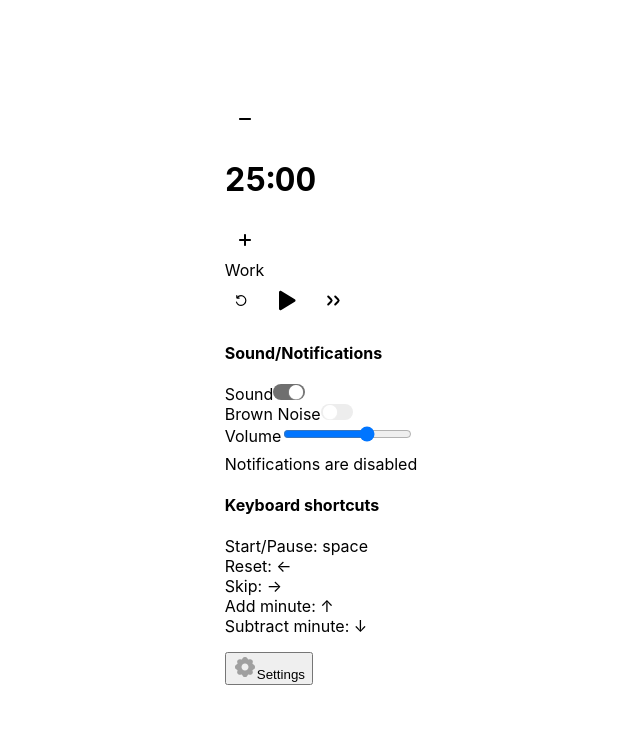
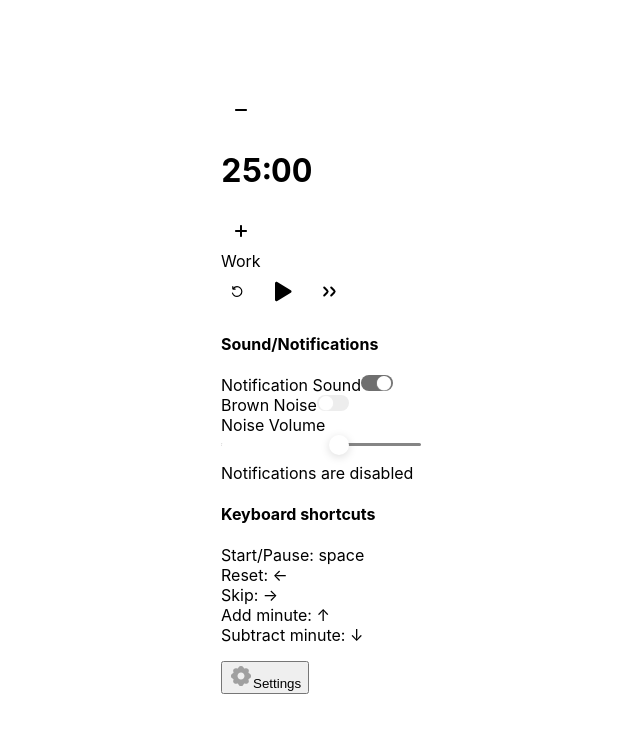
Before and after one commit to jamesjlyons/pomodo, a Next.js app: page / in a window 1280 px wide. Both pictures are taken after a click on the button "Settings". Shown: the top 732 px of the page, without its empty margins (319-959 px from the left). Built offline with nearby package versions, Linux system fonts and the light colour scheme.

Commit message:
switch volume slider to radix
close POM-38

```diff
--- a/components/Pomodoro.tsx
+++ b/components/Pomodoro.tsx
@@ -5,6 +5,7 @@ import { motion, AnimatePresence } from 'framer-motion';
 import NotificationControls from 'components/NotificationControls';
 import * as Switch from '@radix-ui/react-switch';
 import * as Toast from '@radix-ui/react-toast';
+import * as Slider from '@radix-ui/react-slider';
 import * as Accordion from '@radix-ui/react-accordion';
 import IconButton from './IconButton';
 
@@ -348,8 +349,7 @@ export default function Pomodoro() {
     };
   }, [brownNoise, noiseVolume]);
 
-  function handleVolumeChange(event: { target: { value: string } }) {
-    const newVolume = parseFloat(event.target.value);
+  function handleVolumeChange(newVolume: number) {
     setBnVolume(newVolume);
     if (noiseVolume.current) {
       noiseVolume.current.volume.value = newVolume;
@@ -588,7 +588,7 @@ export default function Pomodoro() {
               <form>
                 <div className="switch">
                   <label className="Label" htmlFor="sound">
-                    Sound
+                    Notification Sound
                   </label>
                   <Switch.Root
                     className="SwitchRoot"
@@ -613,16 +613,25 @@ export default function Pomodoro() {
                   </Switch.Root>
                 </div>
                 <div className="volume-control">
-                  <label htmlFor="volume">Volume</label>
-                  <input
-                    type="range"
+                  <label htmlFor="volume">Noise Volume</label>
+                  <Slider.Root
+                    className="SliderRoot"
                     id="volume"
-                    min="-60"
-                    max="0"
-                    step="1"
-                    value={bnVolume}
-                    onChange={handleVolumeChange}
-                  />
+                    defaultValue={[-20]}
+                    min={-50}
+                    max={0}
+                    step={1}
+                    onValueChange={(values) => {
+                      const newVolume = values[0];
+                      handleVolumeChange(newVolume);
+                    }}
+                    aria-label="Volume"
+                  >
+                    <Slider.Track className="SliderTrack">
+                      <Slider.Range className="SliderRange" />
+                    </Slider.Track>
+                    <Slider.Thumb className="SliderThumb" />
+                  </Slider.Root>
                 </div>
               </form>
 
--- a/package.json
+++ b/package.json
@@ -17,6 +17,7 @@
   "dependencies": {
     "@next/font": "^13.2.4",
     "@radix-ui/react-accordion": "1.1.1",
+    "@radix-ui/react-slider": "1.1.1",
     "@radix-ui/react-switch": "1.0.2",
     "@radix-ui/react-toast": "1.1.3",
     "clsx": "1.2.1",
--- a/styles/globals.css
+++ b/styles/globals.css
@@ -165,4 +165,45 @@ a {
   grid-area: action;
 }
 
+.SliderRoot {
+  position: relative;
+  display: flex;
+  align-items: center;
+  user-select: none;
+  touch-action: none;
+  width: 200px;
+  height: 20px;
+}
+
+.SliderTrack {
+  background-color: var(--grayA10);
+  position: relative;
+  flex-grow: 1;
+  border-radius: 9999px;
+  height: 3px;
+}
+
+.SliderRange {
+  position: absolute;
+  background-color: white;
+  border-radius: 9999px;
+  height: 100%;
+}
+
+.SliderThumb {
+  display: block;
+  width: 20px;
+  height: 20px;
+  background-color: white;
+  box-shadow: 0 2px 10px var(--grayA7);
+  border-radius: 10px;
+}
+.SliderThumb:hover {
+  background-color: var(--gray3);
+}
+.SliderThumb:focus {
+  outline: none;
+  box-shadow: 0 0 0 5px var(--grayA8);
+}
+
 @import './pomodoro.css';
```
Also changed, not shown: 1 other file (tests, documents, lock files or other folders).
